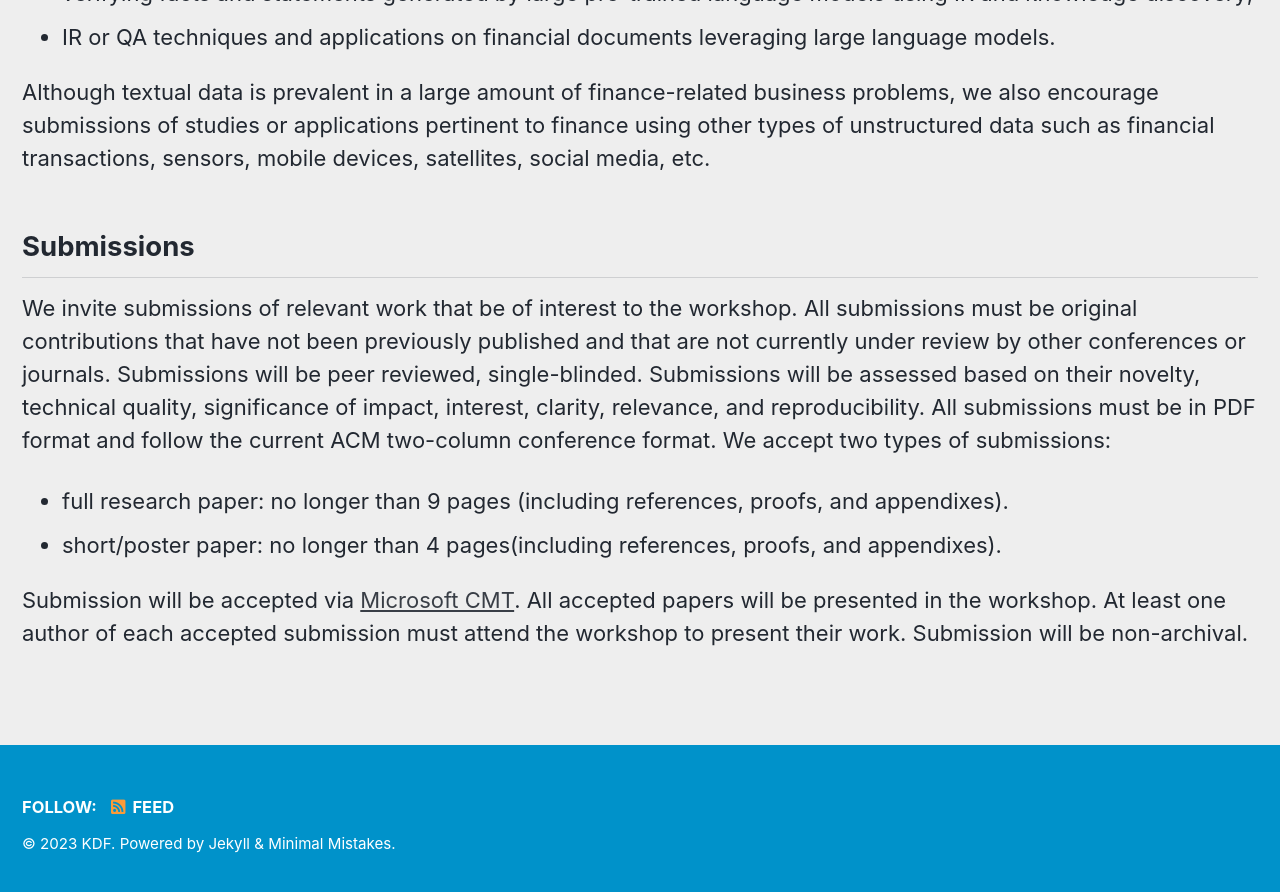
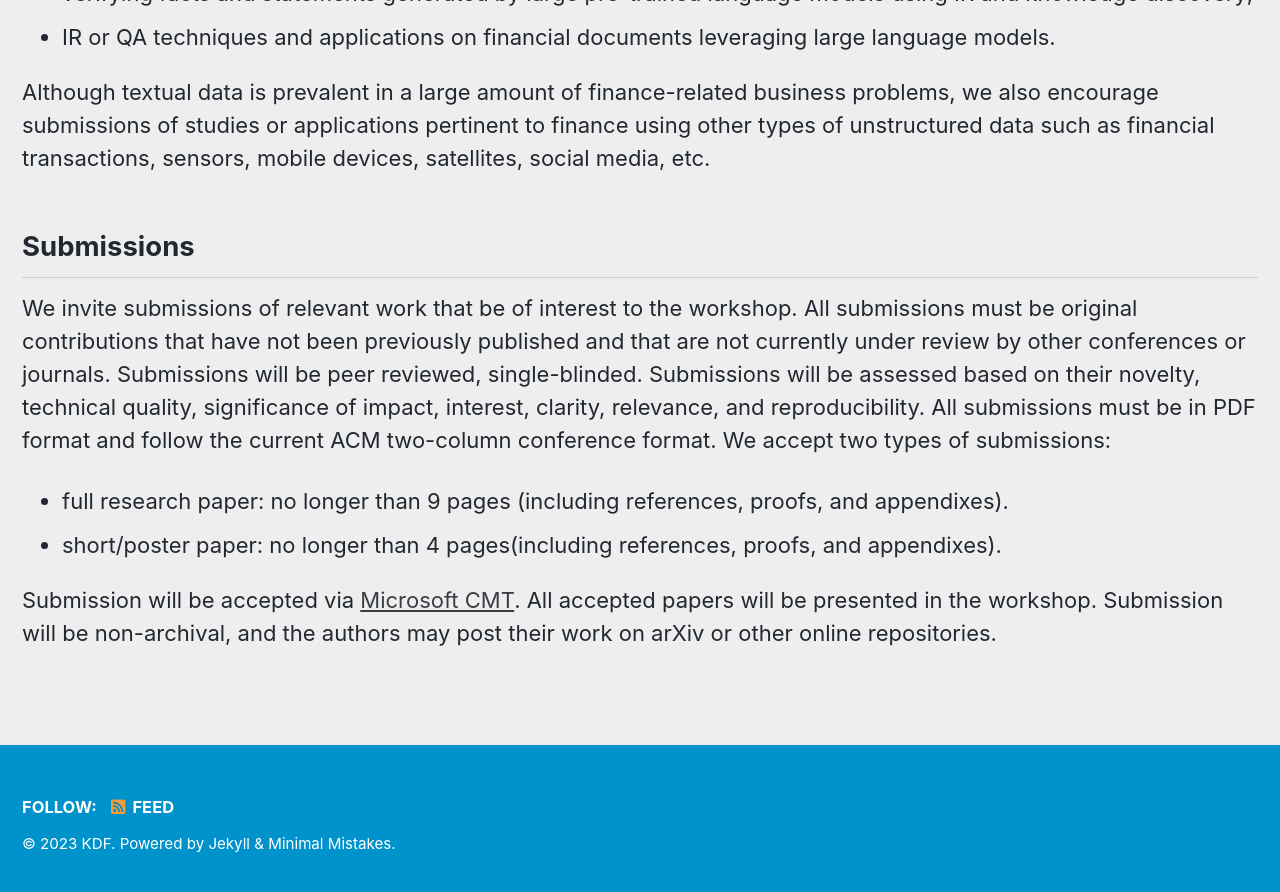
Before and after one commit to kdf-workshop/kdf23, a Jekyll site: the page built from _pages/call_for_papers.md, in a window 1280 px wide and 900 px high, scrolled down 1379 px. Shown: the top 892 px of the window. Built offline with Jekyll 4.4.1, drawn with Linux system fonts in a browser that asks for light colours; cached includes are drawn as plain includes.

Commit message:
Update call_for_papers.md

```diff
--- a/_pages/call_for_papers.md
+++ b/_pages/call_for_papers.md
@@ -34,4 +34,4 @@ We invite submissions of relevant work that be of interest to the workshop. All
 - full research paper: no longer than 9 pages (including references, proofs, and appendixes).
 - short/poster paper: no longer than 4 pages(including references, proofs, and appendixes).
 
-Submission will be accepted via <a href="https://cmt3.research.microsoft.com/KDF2023/">Microsoft CMT</a>. All accepted papers will be presented in the workshop. At least one author of each accepted submission must attend the workshop to present their work. Submission will be non-archival.
+Submission will be accepted via <a href="https://cmt3.research.microsoft.com/KDF2023/">Microsoft CMT</a>. All accepted papers will be presented in the workshop. Submission will be non-archival, and the authors may post their work on arXiv or other online repositories.
```
